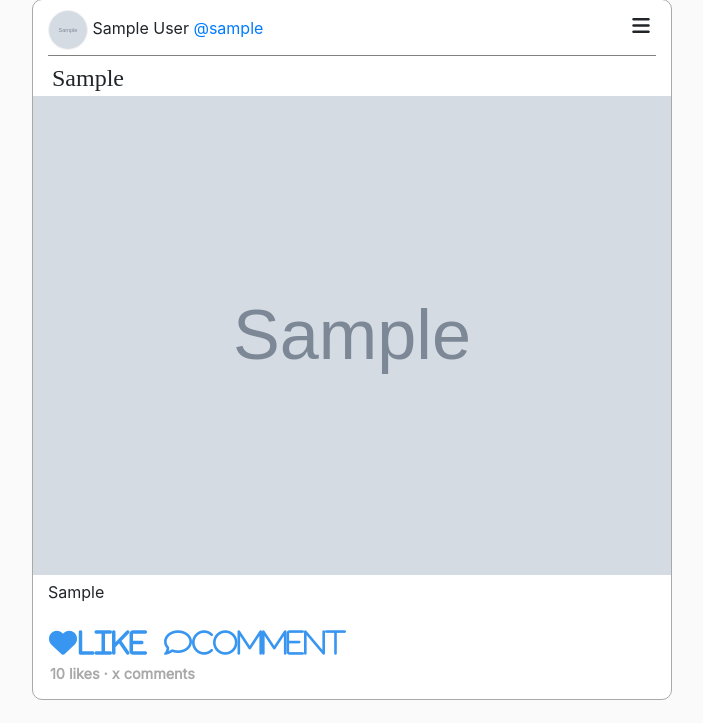
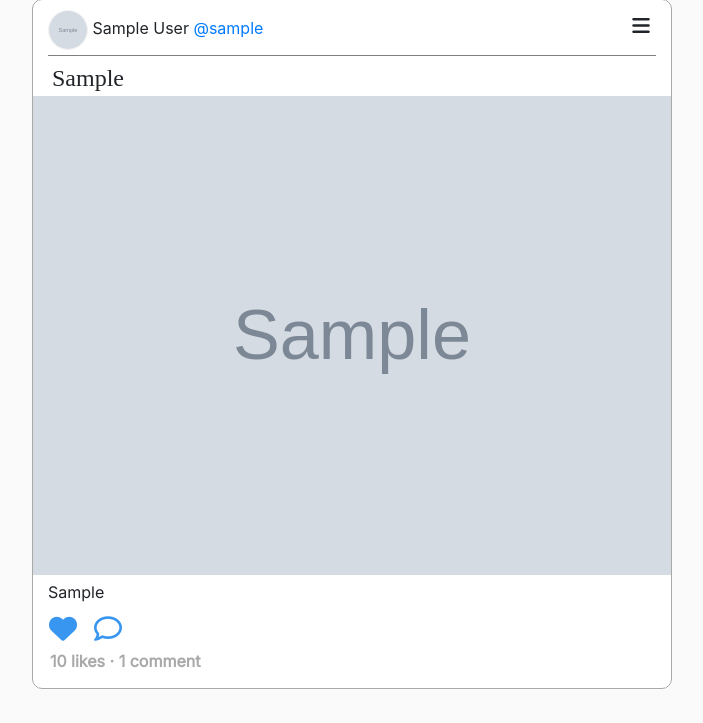
Before and after one commit to mayankR1999/travelpedia, a Django app: page /user/ in a window 1280 px wide. Shown: the part 77-800 px from the top of the page, without its empty margins (288-991 px from the left). Run offline with Django 3.2, Linux system fonts and the light colour scheme; a user stored in the database is signed in; tables that the repository leaves empty hold one stand-in row (values such as "Sample post"); grey boxes marked "Sample" are stand-in pictures; some libraries are stand-ins or nearby versions.

Commit message:
Code to display number of likes and comments
Added code to display number of likes and comments on each post
and change it asynchronoulsy. Also changed some format of post
description and a JS function add_comment.

```diff
--- a/main/functions.py
+++ b/main/functions.py
@@ -19,6 +19,7 @@ def getOverviewDetails(users):
 def process_likes_and_avatars(posts):
     for post in posts:
         post.liked_by = post.likes.all()
+        post.total_comments = post.count_comments()
         user_details = UserDetails.objects.get(pk = post.owner)
         post.owner.avatar = user_details.display_picture
 
--- a/main/models.py
+++ b/main/models.py
@@ -18,6 +18,9 @@ class Posts(models.Model):
 
     def create_timestamp(self):
         self.timestamp = str(time.time())
+
+    def count_comments(self):
+        return len(Comment.objects.filter(post=self.id))
 
 
 class UserDetails(models.Model):
--- a/main/views.py
+++ b/main/views.py
@@ -176,7 +176,7 @@ def add_comment(request):
     new_comment.create_timestamp()
     new_comment.save()
 
-    return HttpResponse()
+    return HttpResponse(str(Posts.objects.get(id=postID).count_comments()))
 
 
 def load_comments(request):
--- a/static/classes.css
+++ b/static/classes.css
@@ -95,6 +95,7 @@ span.registration-entries{
   border-top: none;
   display: flex; flex-direction: column;
   padding: 5px 15px 15px 15px;
+  font-family: Inter;
 }
 
 .topbar-username{
@@ -188,6 +189,7 @@ span.registration-entries{
   border-radius: 50px;
   padding: 2px 0px 2px 20px;
   margin: 3px 10px 3px 0px;
+  font-size: .9em;
 }
 .enter-comment-text-bar:hover{
   outline: 0; border: none;
--- a/templates/basehtmlpage.html
+++ b/templates/basehtmlpage.html
@@ -22,8 +22,8 @@
     <!-- Latest compiled JavaScript -->
     <script src="https://maxcdn.bootstrapcdn.com/bootstrap/4.5.2/js/bootstrap.min.js"></script>
 
-    <!-- CSS Icons -->
-    <script src="https://kit.fontawesome.com/a076d05399.js"></script>
+    <!-- Font Awesome Icons -->
+    <script src="https://kit.fontawesome.com/d584215ea1.js" crossorigin="anonymous"></script>
 
     <!-- Google font lobster -->
     <link rel="stylesheet" href="https://fonts.googleapis.com/css?family=Lobster|Permanent Marker|Inter">
--- a/templates/posts-scrolling-layout.html
+++ b/templates/posts-scrolling-layout.html
@@ -37,22 +37,32 @@
 
             <!-------------------------------------POST Footer Start--------------------------------------->
             <div class="custom-card-footer">
-                {{ post.experience }}<br><br>
-                <div style="margin-left: -5px;">
+                {{ post.experience }}
+                <div style="margin: 10px 0px 0px -5px">
                     {% if user in post.liked_by %}
-                        <button class="fa fa-heart post-interaction-button" id="lb{{post.id}}" onclick="like_post(postID = {{post.id}})" href="#">like</button>
+                        <button class="fa fa-heart post-interaction-button" id="lb{{post.id}}" onclick="like_post(postID = {{post.id}})" href="#"></button>
                     {% else %}
-                        <button class="far fa-heart post-interaction-button" id="lb{{post.id}}" onclick="like_post(postID = {{post.id}})" href="#">like</button>
+                        <button class="far fa-heart post-interaction-button" id="lb{{post.id}}" onclick="like_post(postID = {{post.id}})" href="#"></button>
                     {% endif %}
-                    <button class="far fa-comment post-interaction-button" onclick="load_comment(userID = {{ user.id }}, postID = {{post.id}})">comment</button>
+                    <button class="far fa-comment post-interaction-button" onclick="load_comment(userID = {{ user.id }}, postID = {{post.id}})"></button>
                 </div>
-                <div id="{{post.id}}" style="font-family: Inter; font-weight: 600; margin: 5px 0px 0px 2px; color: darkgrey; font-size: .9em;">
-                    {% if post.total_likes == 1 %}
-                        {{ post.total_likes }} like
-                    {% else %}
-                        {{ post.total_likes }} likes
-                    {% endif %}
-                    <span>&#183;</span> x comments
+
+                <div style="font-weight: 600; margin: 5px 0px 0px 2px; color: darkgrey;">
+                    <span id="number_of_likes{{post.id}}">
+                        {% if post.total_likes == 1 %}
+                            1 like
+                        {% else %}
+                            {{ post.total_likes }} likes
+                        {% endif %}
+                    </span>
+                    <span>&#183;</span>
+                    <span id="number_of_comments{{post.id}}">
+                        {% if post.total_comments == 1 %}
+                            1 comment
+                        {% else %}
+                            {{ post.total_comments }} comments
+                        {% endif %}
+                    </span>
                 </div>
             </div>
             <!-------------------------------------POST Footer End----------------------------------------->
@@ -64,7 +74,7 @@
                 </div>
                 <div class="add-comment-form">
                     <input class="enter-comment-text-bar" id="comment{{post.id}}" type="text" placeholder="Add a comment" name="comment_text" required>
-                    <button class="btn btn-primary add-comment-button" data-catid="{{ post.id }}">Add</button>
+                    <button class="btn btn-primary" onclick="add_comment(userID = {{user.id}}, postID = {{ post.id }})">Add</button>
                 </div>
             </div>
             <!----------------------------------POST Comments Box End-------------------------------------->
@@ -94,12 +104,13 @@
             },
             success: function(data)
             {
-                if(data['numberoflikes'] == 1){
-                    $( '#'+postID ).text(data['numberoflikes'] + ' like');
+                var num_likes = '';
+                if (data['numberoflikes'] == '1'){
+                    num_likes = '1 like';
+                }else{
+                    num_likes = data['numberoflikes']+' likes';
                 }
-                else{
-                    $( '#'+postID ).text(data['numberoflikes'] + ' likes');
-                }
+                document.getElementById('number_of_likes'+postID).innerHTML = num_likes;
             }
         })
     }
@@ -154,25 +165,32 @@
         })
     })
 
-    $('.add-comment-button').click(function(){
-        var catid = $(this).attr('data-catid');
-        var comment = document.getElementById('comment'+catid);
+    function add_comment(userID, postID){
+        var comment = document.getElementById('comment'+postID);
         var comment_text = comment.value;
 
         $.ajax({
             type: 'POST',
             url: '{% url "add_comment" %}',
             data: {
-                postID: catid,
+                postID: postID,
                 comment_text: comment_text,
                 csrfmiddlewaretoken: '{{ csrf_token }}'
             },
             success: function(response){
                 comment.value = '';
-                load_comment(catid);
+
+                var num_comments = '';
+                if (response == '1'){
+                    num_comments = '1 comment';
+                }else{
+                    num_comments = response+' comments';
+                }
+                document.getElementById('number_of_comments'+postID).innerHTML = num_comments;
+                load_comment(userID, postID);
             }
         })
-    })
+    }
 
     function load_comment(userID, postID){
         if ($('#comment-box-wrapper'+postID).is(":visible")){
@@ -213,7 +231,7 @@
                                     '<span class="comment-likes" id="cmtlikes' + comments[comment].id + '">' + comment_likes + '</span>' +
                                 '</div>' +
                             '</div>' +
-                            '<button class="' + heart_type + ' fa-heart post-interaction-button" onclick="like_comment(commentID = ' + comments[comment].id + ')" id="clb' + comments[comment].id + '" href="#" style="font-size: 1em;">like</button>' +
+                            '<button class="' + heart_type + ' fa-heart post-interaction-button" onclick="like_comment(commentID = ' + comments[comment].id + ')" id="clb' + comments[comment].id + '" href="#" style="font-size: 1em;"></button>' +
                         '</div>');
                     }
                     document.getElementById('comments-layout'+postID).innerHTML = new_inner_html;
```
